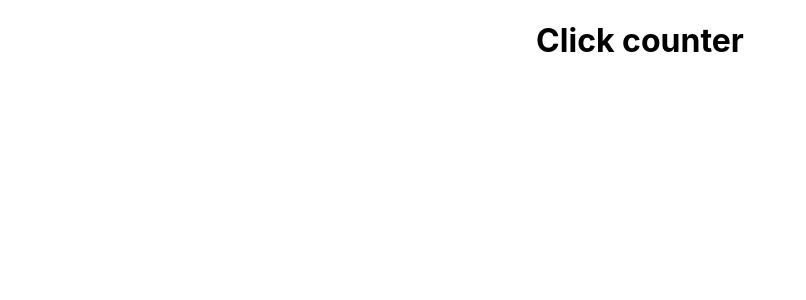
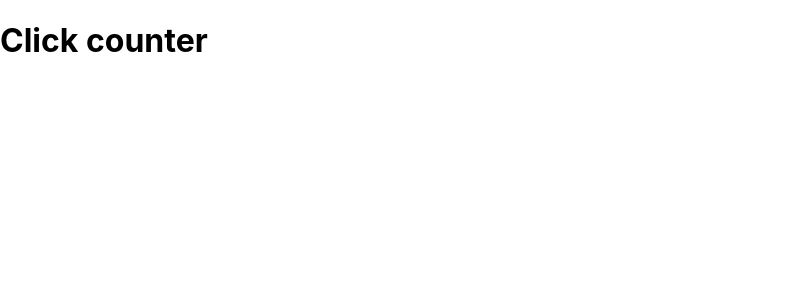
Before and after one commit to nick722/react-testing-with-jest-and-enzyme-udemy, a React (Create React App) app: page / in a window 1280 px wide. Shown: the top 300 px of the page, without its empty margins (0-806 px from the left). Built offline with nearby package versions, Linux system fonts and the light colour scheme.

Commit message:
15. Test Component Rendering

```diff
--- a/src/App.js
+++ b/src/App.js
@@ -5,7 +5,7 @@ import "./App.css";
 class App extends Component {
   render() {
     return (
-      <div className="App">
+      <div data-test="component-app">
         <h1>Click counter</h1>
       </div>
     );
```
Also changed, not shown: 1 other file (tests, documents, lock files or other folders).
